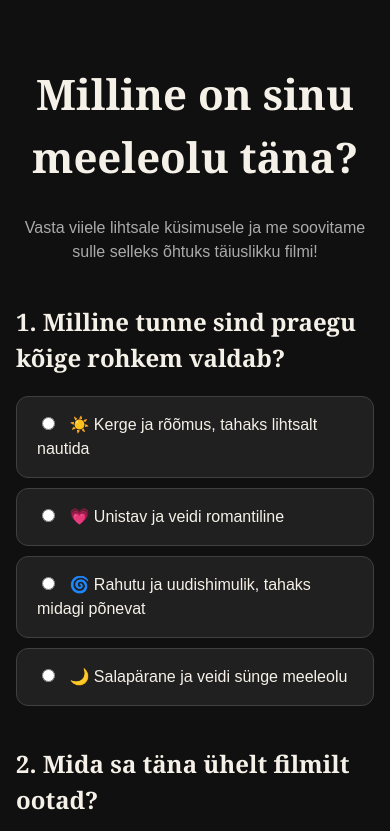
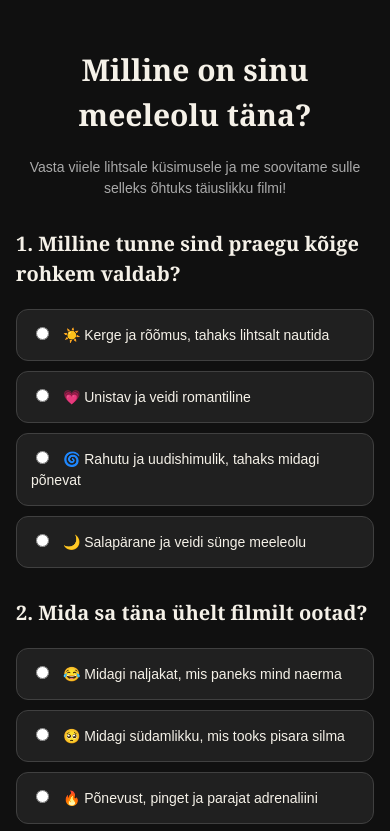
Before and after one commit to molodoipartner/edutu-filmivalija, a plain HTML site: page kysitlus.html in a window 390 px wide. Shown: the top 831 px of the page. Drawn offline with Linux system fonts and the light colour scheme.

Commit message:
Lisasin küsimustiku telefonivaate

```diff
--- a/style.css
+++ b/style.css
@@ -204,3 +204,30 @@ body > p:first-of-type {
     padding: 14px 28px;
     margin-top: 20px;
 }
+
+/* Küsimustiku telefonivaade */
+@media (max-width: 700px) {
+    body > h1 {
+        font-size: 30px;
+        margin-top: 15px;
+    }
+
+    body > p:first-of-type {
+        font-size: 14px;
+        margin-bottom: 30px;
+    }
+
+    #filmiklusitlus h2 {
+        font-size: 20px;
+        margin-top: 30px;
+    }
+
+    #filmiklusitlus label {
+        padding: 14px;
+        font-size: 14px;
+    }
+
+    #filmiklusitlus button {
+        width: 100%;
+    }
+}
```
